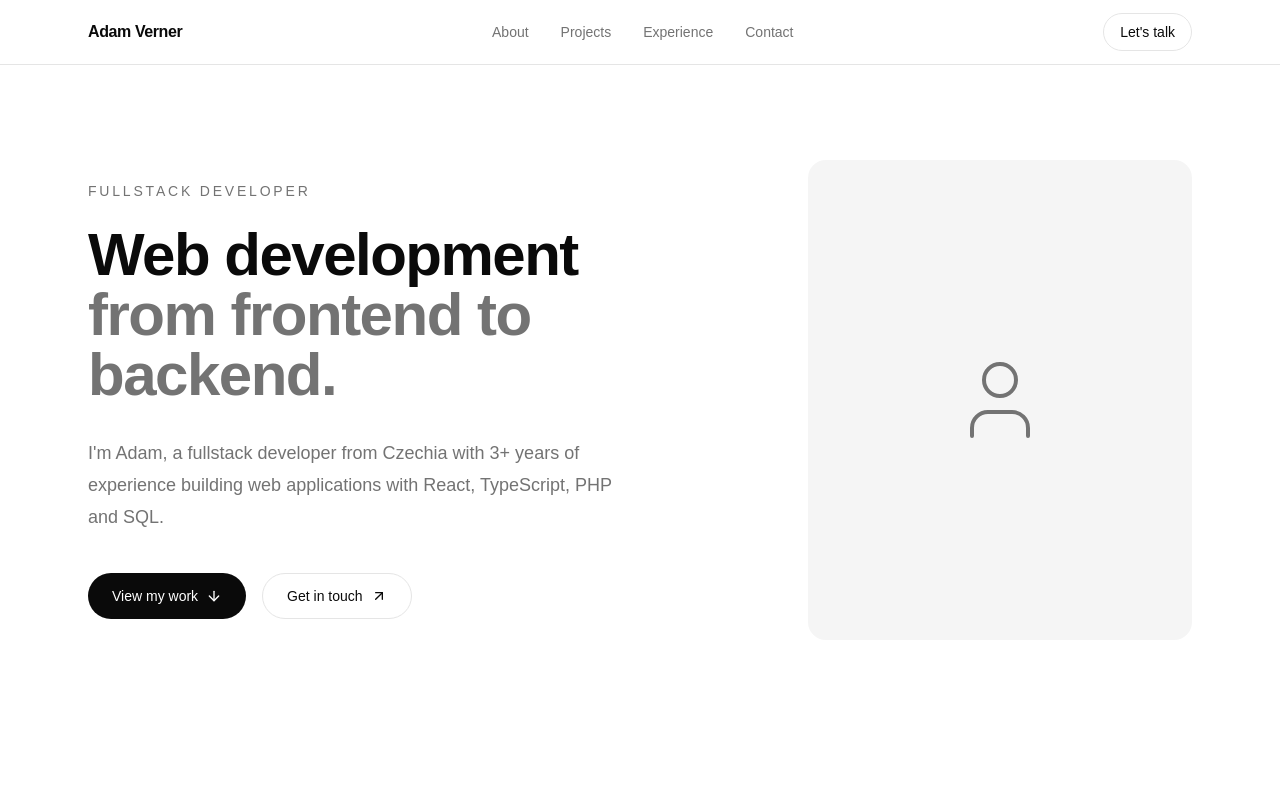
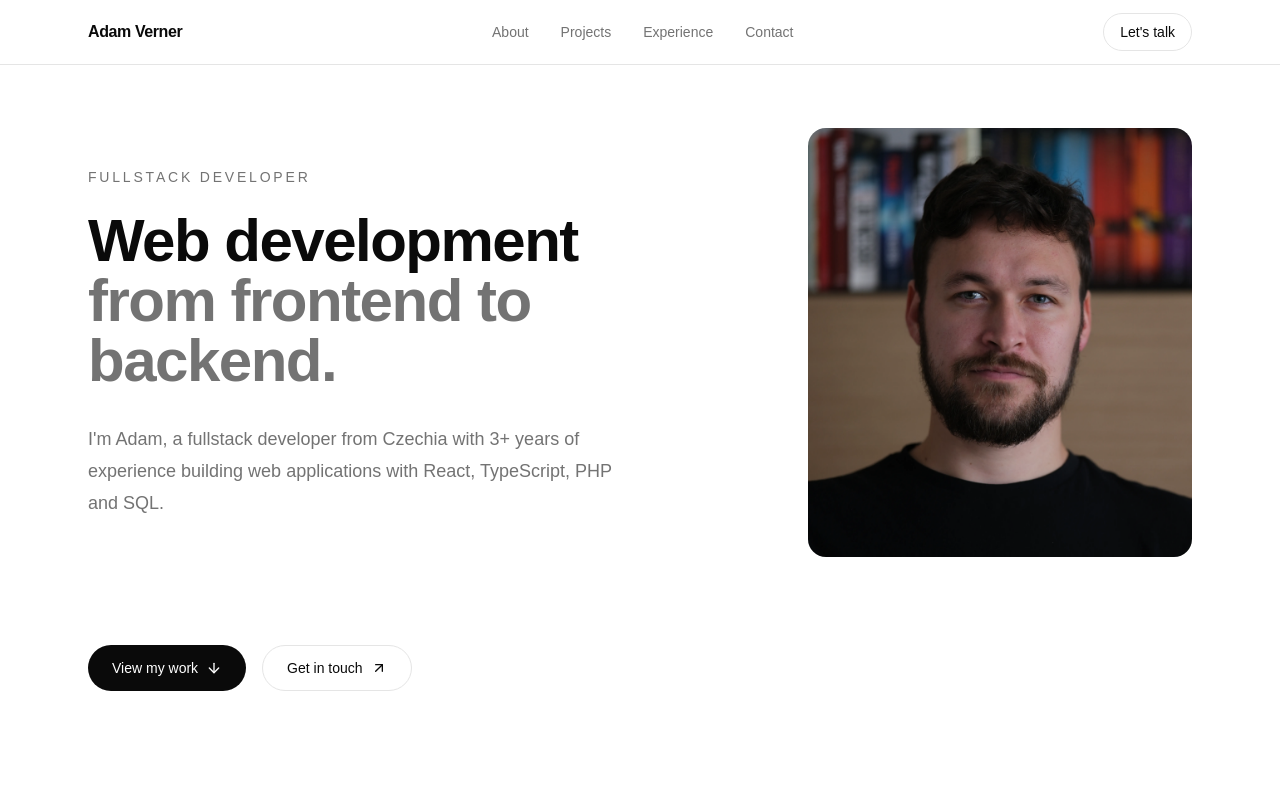
Before and after one commit to Verdanmaer/myPortfolio, a React (Vite) app: page / in a window 1280 px wide. Shown: the top 800 px of the page. Built offline with nearby package versions, Linux system fonts and the light colour scheme.

Commit message:
add profile picture

```diff
--- a/src/App.tsx
+++ b/src/App.tsx
@@ -25,8 +25,12 @@ const projects = [
 
 function ProfileImage() {
   return (
-    <div className="aspect-[4/5] w-full max-w-sm rounded-2xl bg-muted flex items-center justify-center">
-      <User className="h-24 w-24 text-muted-foreground" strokeWidth={1} />
+    <div className="w-full max-w-sm rounded-2xl bg-muted flex items-center justify-center">
+      <img
+        src="/images/profile.webp"
+        alt="Portrait of me"
+        className="rounded-2xl"
+      />
     </div>
   )
 }
@@ -103,7 +107,11 @@ function App() {
                   experience building web applications with React, TypeScript,
                   PHP and SQL.
                 </p>
+              </div>
 
+              <div className="flex justify-center md:justify-end">
+                <ProfileImage />
+              </div>
               <div className="mt-10 flex flex-wrap gap-4">
                 <a
                   href="#projects"
@@ -120,11 +128,6 @@ function App() {
                   Get in touch
                   <ArrowUpRight className="h-4 w-4" />
                 </a>
-                </div>
-              </div>
-
-              <div className="flex justify-center md:justify-end">
-                <ProfileImage />
               </div>
             </div>
           </div>
```
Also changed, not shown: public/images/profile.webp (added). Lines whose indentation alone changed are shown as unchanged.
